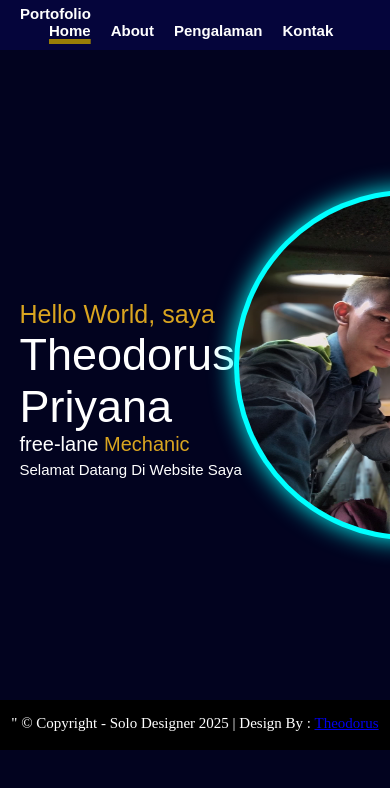
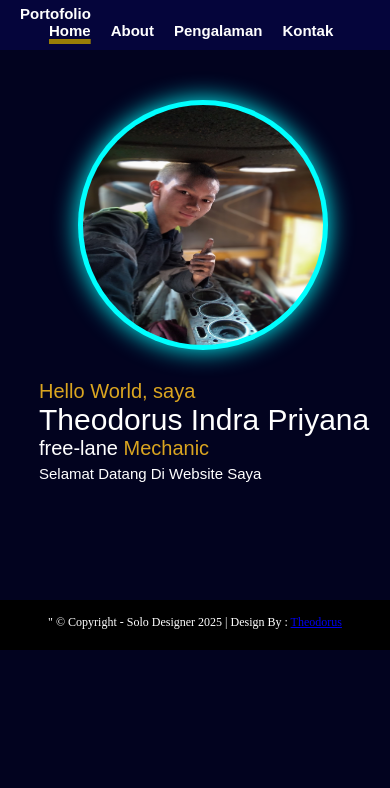
Before and after one commit to Theo11102007/aboutme, a plain HTML site: page index.html in a window 390 px wide. Drawn offline with Linux system fonts and the light colour scheme.

Commit message:
Update index.css

```diff
--- a/index.css
+++ b/index.css
@@ -176,6 +176,42 @@ img, table, div, section, article {
     .copyright {
       font-size: 15px;
     }
+    .lingkaran {
+      left: 20%;
+      width: 250px;
+      height: 250px;
+      top: -250px;
+      position: relative;
+    }
+    .profil {
+      width: 240px;
+      height: 240px;
+
+    }
+    .kotak {
+      width: 400px;
+      left: 10%;
+      top: 230px;
+    }
+    .nama {
+      font-size: 30px;
+    }
+    .halo {
+      font-size: 20px;
+    }
+    .copyright {
+      font-size: 12px;
+    }
+  }
+  @media (max-width: 375px){
+    .kotak{
+      left: 5%;
+    }
+    .lingkaran {
+      left: 15%;
+    }
+
+
   }
   @media (max-width: 325px){
     .menu {
```
